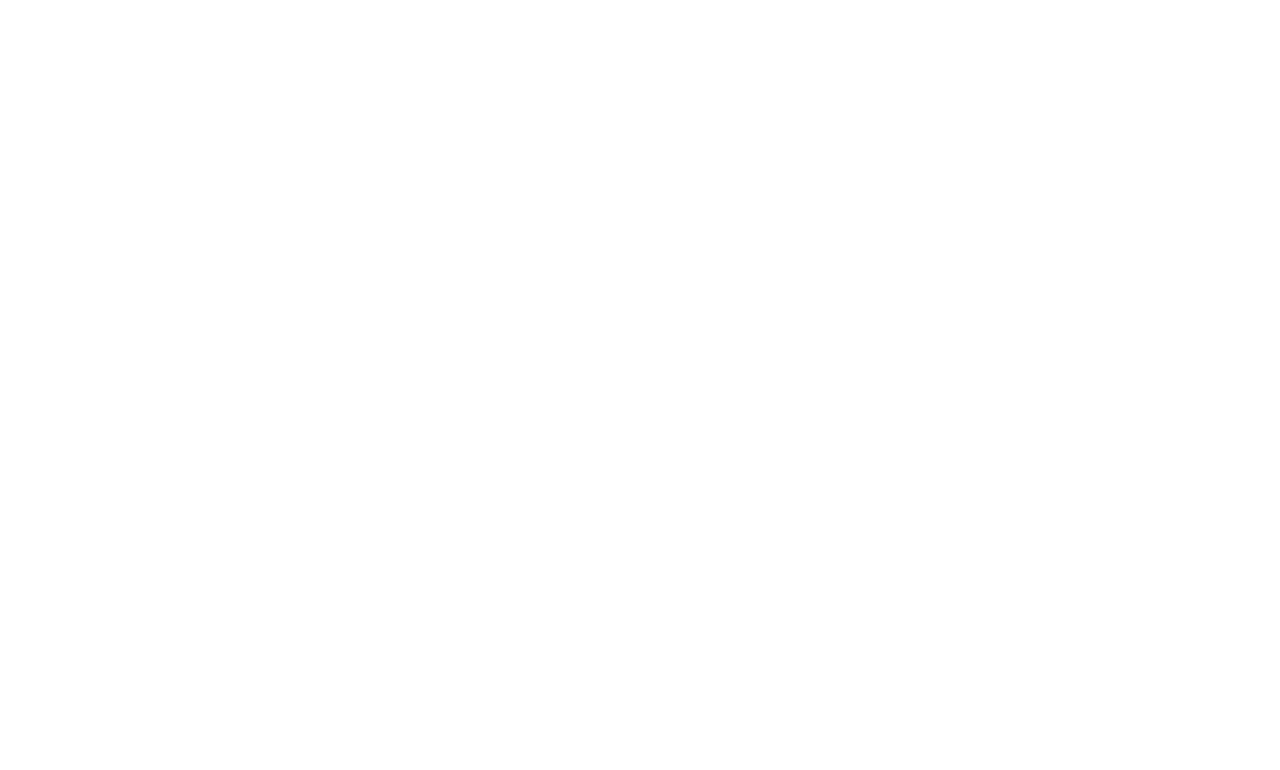
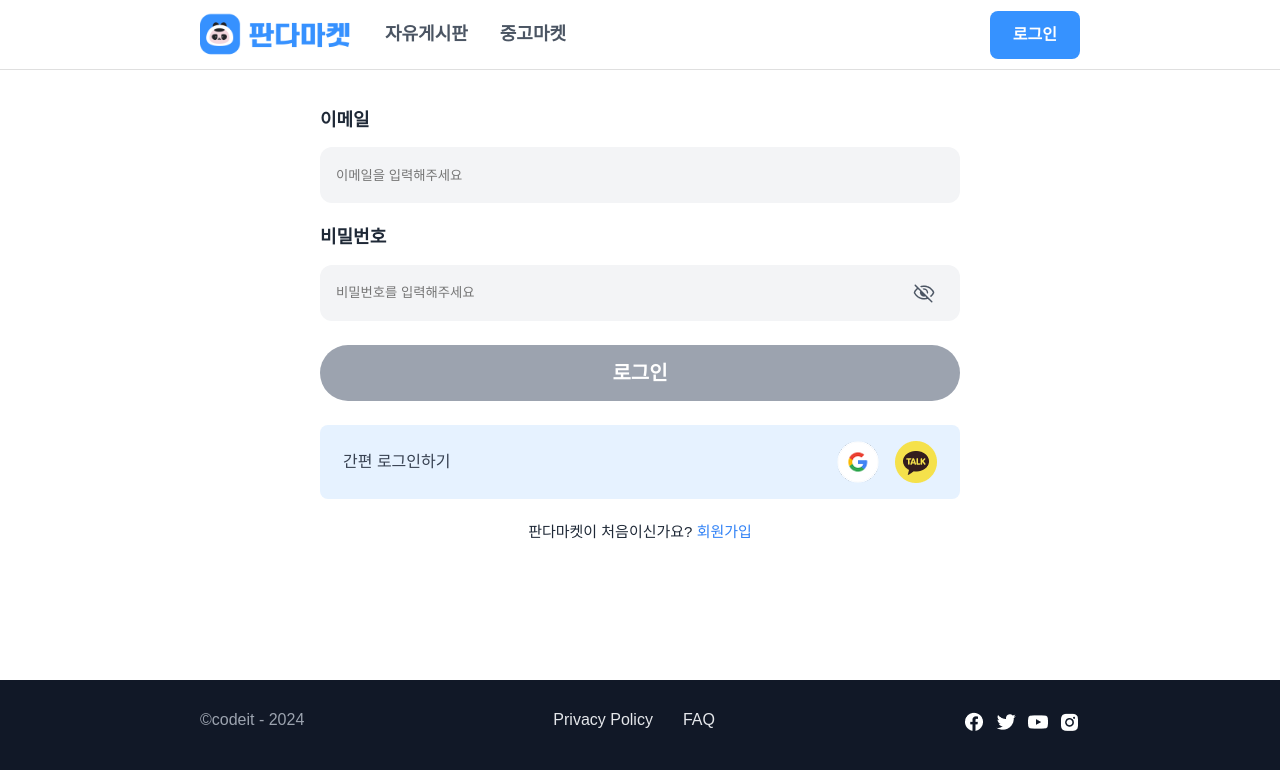
Before and after one commit to csbizz/PandaMarket, a React (Create React App) app: page /sign/login in a window 1280 px wide. Before the commit this address had no page. Shown: the top 770 px of the page. Built offline with nearby package versions, Linux system fonts and the light colour scheme; a web font is replaced by a local one.

Commit message:
Migrate Signup, Login pages

```diff
--- a/src/components/App.js
+++ b/src/components/App.js
@@ -3,7 +3,10 @@
 import ItemsPage from '../pages/ItemsPage.js';
 import LandingPage from '../pages/LandingPage.js';
 import GlobalContextProvider from './GlobalContextProvider.js';
-import Pandamarket from './Pandamarket.js';
+import Pandamarket from '../layouts/Pandamarket.js';
+import SignLayout from '../layouts/SignLayout.js';
+import LoginPage from '../pages/LoginPage.js';
+import SignupPage from '../pages/SignupPage.js';
 
 function App() {
   return (
@@ -13,6 +16,10 @@
           <Route path="/" element={<Pandamarket />}>
             <Route index element={<LandingPage />} />
             <Route path="items" element={<ItemsPage />} />
+            <Route path="sign" element={<SignLayout />}>
+              <Route path="login" element={<LoginPage />} />
+              <Route path="signup" element={<SignupPage />} />
+            </Route>
           </Route>
         </Routes>
       </BrowserRouter>
--- a/src/components/Pandamarket.js
+++ b/src/layouts/Pandamarket.js
@@ -1,8 +1,8 @@
 import { Outlet } from 'react-router-dom';
-import Footer from './Footer.js';
-import Header from './Header.js';
+import Footer from '../components/Footer.js';
+import Header from '../components/Header.js';
 import { useError } from '../contexts/ErrorContext.js';
-import Modal from './Modal.js';
+import Modal from '../components/Modal.js';
 import { useIsLoading } from '../contexts/PendingContext.js';
 
 function Pandamarket() {
--- /dev/null
+++ b/src/layouts/SignLayout.js
@@ -0,0 +1,12 @@
+import { Outlet } from 'react-router-dom';
+import './css/SignLayout.css';
+
+function SignLayout() {
+  return (
+    <div id="SignLayout">
+      <Outlet />
+    </div>
+  );
+}
+
+export default SignLayout;
--- a/src/css/signpage.css
+++ b/src/layouts/css/SignLayout.css
@@ -1,34 +1,32 @@
-@import "import.css";
-
-header {
-  justify-content: center;
-  margin: 6rem 0 4rem;
+#SignLayout {
+  margin-top: 4rem;
 }
 
-main {
+#SignLayout main {
   display: flex;
-  justify-content: center;
-  flex-wrap: wrap;
+  flex-direction: column;
+  align-items: center;
   width: 64rem;
+  height: calc(100vh - 230px);
   margin: 0 auto;
 }
 
-#loginField {
+#SignLayout #loginField {
   width: 100%;
 }
 
-.label-wrap {
+#SignLayout .label-wrap {
   margin-bottom: 2.4rem;
 }
 
-.label-wrap label {
+#SignLayout .label-wrap label {
   font-size: 1.8rem;
   line-height: 2.148rem;
   font-weight: 700;
   color: var(--gray-800);
 }
 
-.label-wrap p.error-msg {
+#SignLayout .label-wrap p.error-msg {
   font-size: 1.5rem;
   line-height: 1.79rem;
   font-weight: 600;
@@ -37,7 +35,19 @@
   margin-left: 1.6rem;
 }
 
-#loginField input {
+#SignLayout label.input__pw > div,
+#SignLayout label.input__checkpw > div {
+  position: relative;
+}
+
+#SignLayout label.input__pw img,
+#SignLayout label.input__checkpw img {
+  position: absolute;
+  right: 2.4rem;
+  bottom: 1.6rem;
+}
+
+#SignLayout #loginField input {
   width: 100%;
   border-radius: 1.2rem;
   height: 5.6rem;
@@ -47,15 +57,15 @@
   border: 0;
 }
 
-#loginField input:focus {
+#SignLayout #loginField input:focus {
   outline: thin solid var(--Primary-100);
 }
 
-#loginField input.error {
+#SignLayout #loginField input.error {
   outline: thin solid var(--error-red);
 }
 
-#loginField button {
+#SignLayout #loginField button {
   width: 100%;
   height: 5.6rem;
   border: 0;
@@ -67,11 +77,11 @@
   font-weight: 600;
 }
 
-#loginField button:disabled {
+#SignLayout #loginField button:disabled {
   background-color: var(--gray-400);
 }
 
-.sns-login {
+#SignLayout .sns-login {
   display: flex;
   justify-content: space-between;
   align-items: center;
@@ -83,25 +93,25 @@
   padding: 2.5rem 2.3rem;
 }
 
-.sns-login > div {
+#SignLayout .sns-login > div {
   display: flex;
   gap: 1.6rem;
 }
 
-footer {
-  justify-content: center;
+#SignLayout .footer-link {
+  text-align: center;
   width: 64rem;
   margin: 0 auto;
 }
 
-footer p {
+#SignLayout .footer-link p {
   font-size: 1.5rem;
   line-height: 1.78992rem;
   font-weight: 500;
   color: var(--gray-800);
 }
 
-footer a {
+#SignLayout .footer-link a {
   color: #3182f6;
 }
 
@@ -109,19 +119,13 @@
 
 /* Mobile */
 @media (max-width: 743px) {
-  header,
-  main,
-  footer {
+  #SignLayout main {
     width: 100%;
     padding-left: 1.6rem;
     padding-right: 1.6rem;
   }
 
-  header {
-    margin: 2.4rem auto;
-  }
-
-  body * {
+  #SignLayout body * {
     max-width: 432px;
   }
 }
--- a/src/pages/LoginPage.js
+++ b/src/pages/LoginPage.js
@@ -1,6 +1,12 @@
 //     <link rel="stylesheet" href="../../src/css/signpage.css" />
 //     <link rel="stylesheet" href="../../src/css/login.css" />
 //     <script type="module" src="../src/js/login.js"></script>
+
+import { Link } from 'react-router-dom';
+import eyeOn from '../Image/btn_visibility_on_24px.png';
+import eyeOff from '../Image/btn_visibility_off_24px.png';
+import googleBtn from '../Image/GoogleBtn.png';
+import kakaoTalkBtn from '../Image/KakaoTalkBtn.png';
 
 function LoginPage() {
   return (
@@ -28,11 +34,7 @@
                 placeholder="비밀번호를 입력해주세요"
                 className="js-input__pw"
               />
-              <img
-                id="showPassword"
-                src="../src/Image/btn_visibility_off_24px.png"
-                alt="비밀번호 표시"
-              />
+              <img id="showPassword" src={eyeOff} alt="비밀번호 표시" />
             </div>
             <p className="error-msg js-error-msg"></p>
           </label>
@@ -44,19 +46,25 @@
       <section className="sns-login">
         <span>간편 로그인하기</span>
         <div>
-          <a href="https://www.google.com/">
-            <img src="../src/Image/GoogleBtn.png" alt="구글 버튼" />
-          </a>
-          <a href="https://www.kakaocorp.com/page/">
-            <img src="../src/Image/KakaoTalkBtn.png" alt="카카오톡 버튼" />
-          </a>
+          <Link to="https://www.google.com/">
+            <img src={googleBtn} alt="구글 버튼" />
+          </Link>
+          <Link to="https://www.kakaocorp.com/page/">
+            <img src={kakaoTalkBtn} alt="카카오톡 버튼" />
+          </Link>
         </div>
       </section>
-      <div>
+      <section className="footer-link">
         <p>
-          판다마켓이 처음이신가요? <a href="../signup/">회원가입</a>
+          판다마켓이 처음이신가요? <Link to="/sign/signup">회원가입</Link>
         </p>
-      </div>
+      </section>
+      {/* <div class="modal off">
+        <div class="modal-content">
+          <p>비밀번호가 일치하지 않습니다.</p>
+          <div class="button">확인</div>
+        </div>
+      </div> */}
     </main>
   );
 }
--- a/src/pages/SignupPage.js
+++ b/src/pages/SignupPage.js
@@ -1,6 +1,11 @@
 //     <link rel="stylesheet" href="../src/css/signpage.css" />
 //     <link rel="stylesheet" href="../src/css/signup.css" />
 // <script type="module" src="../src/js/signup.js"></script>
+import { Link } from 'react-router-dom';
+import eyeOn from '../Image/btn_visibility_on_24px.png';
+import eyeOff from '../Image/btn_visibility_off_24px.png';
+import googleBtn from '../Image/GoogleBtn.png';
+import kakaoTalkBtn from '../Image/KakaoTalkBtn.png';
 
 function SignupPage() {
   return (
@@ -40,10 +45,7 @@
                 placeholder="비밀번호를 입력해주세요"
                 className="js-input__pw"
               />
-              <img
-                src="../src/Image/btn_visibility_off_24px.png"
-                alt="비밀번호 표시"
-              />
+              <img src={eyeOff} alt="비밀번호 표시" />
             </div>
             <p className="error-msg js-error-msg"></p>
           </label>
@@ -58,10 +60,7 @@
                 placeholder="비밀번호를 다시 한 번 입력해주세요"
                 className="js-input__checkpw"
               />
-              <img
-                src="../src/Image/btn_visibility_off_24px.png"
-                alt="비밀번호 표시"
-              />
+              <img src={eyeOff} alt="비밀번호 표시" />
             </div>
             <p className="error-msg js-error-msg"></p>
           </label>
@@ -73,25 +72,25 @@
       <section className="sns-login">
         <span>간편 로그인하기</span>
         <div>
-          <a href="https://www.google.com/">
-            <img src="../src/Image/GoogleBtn.png" alt="구글 버튼" />
-          </a>
-          <a href="https://www.kakaocorp.com/page/">
-            <img src="../src/Image/KakaoTalkBtn.png" alt="카카오톡 버튼" />
-          </a>
+          <Link to="https://www.google.com/">
+            <img src={googleBtn} alt="구글 버튼" />
+          </Link>
+          <Link to="https://www.kakaocorp.com/page/">
+            <img src={kakaoTalkBtn} alt="카카오톡 버튼" />
+          </Link>
         </div>
       </section>
-      <div>
+      <section className="footer-link">
         <p>
-          이미 회원이신가요? <a href="../login/">로그인</a>
+          이미 회원이신가요? <Link to="/sign/login">로그인</Link>
         </p>
-      </div>
-      <div className="modal off">
+      </section>
+      {/* <div className="modal off">
         <div className="modal-content">
           <p>사용 중인 이메일입니다.</p>
           <div className="button">확인</div>
         </div>
-      </div>
+      </div> */}
     </main>
   );
 }
```
